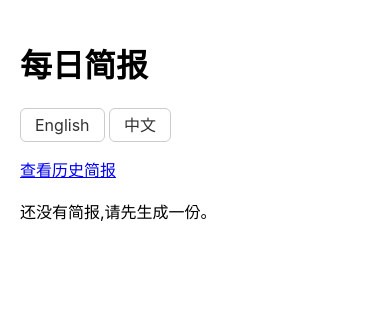
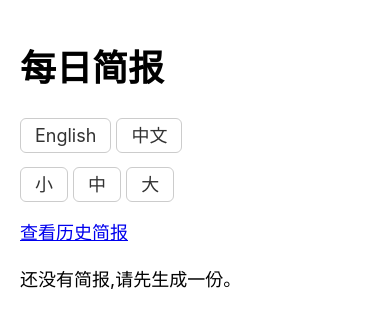
Before and after one commit to wskkong/my-parents-dont-read-english, a FastAPI app: template backend/app/templates/dashboard.html in a window 390 px wide. Shown: the top 328 px of the page. Run offline with FastAPI, Linux system fonts and the light colour scheme; the template is opened without the code that fills it, so the values that code supplies are empty; parts of the project's set-up code (start-up, migrations or seed data) failed here and were passed over; some libraries are stand-ins or nearby versions.

Commit message:
Add mobile viewport and persistent font size selector

```diff
--- a/backend/app/templates/dashboard.html
+++ b/backend/app/templates/dashboard.html
@@ -14,15 +14,25 @@
         .toggle a.active { background: #333; color: white; }
         .content { }
         .meta { color: #888; font-size: 0.9em; }
+        body.font-small  { font-size: 16px; }
+        body.font-medium { font-size: 18px; }
+        body.font-large  { font-size: 22px; }
     </style>
 </head>
-<body>
+<body class="font-medium">
     <h1>{{ "Daily Briefing" if lang == "EN" else "每日简报" }}</h1>
 
     <div class="toggle">
         <a href="/?lang=EN" class="{{ 'active' if lang == 'EN' else '' }}">English</a>
         <a href="/?lang=ZH" class="{{ 'active' if lang == 'ZH' else '' }}">中文</a>
     </div>
+
+    <div class="toggle">
+        <a href="#" onclick="setFontSize('small')">{{ "A-" if lang == "EN" else "小" }}</a>
+        <a href="#" onclick="setFontSize('medium')">{{ "A" if lang == "EN" else "中" }}</a>
+        <a href="#" onclick="setFontSize('large')">{{ "A+" if lang == "EN" else "大" }}</a>
+    </div>
+
     <p><a href="/archive?lang={{ lang }}">{{ "View archive" if lang == "EN" else "查看历史简报" }}</a></p>
 
     {% if briefing %}
@@ -47,5 +57,15 @@
     {% else %}
         <p>{{ "No briefing yet. Please generate one first." if lang == "EN" else "还没有简报,请先生成一份。" }}</p>
     {% endif %}
+        <script>
+        function setFontSize(size) {
+            document.body.className = "font-" + size;
+            localStorage.setItem("fontSize", size);
+        }
+        const saved = localStorage.getItem("fontSize");
+        if (saved) {
+            document.body.className = "font-" + saved;
+        }
+    </script>
 </body>
 </html>
```
